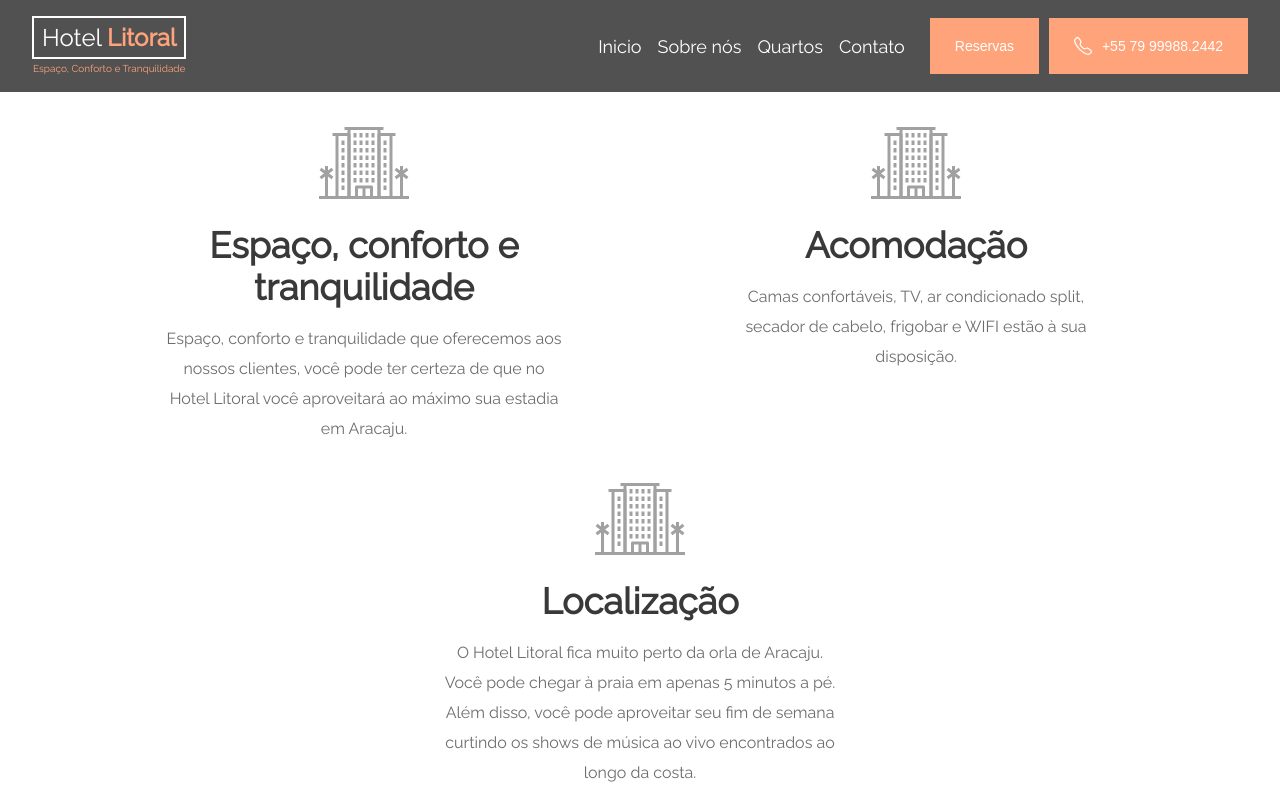
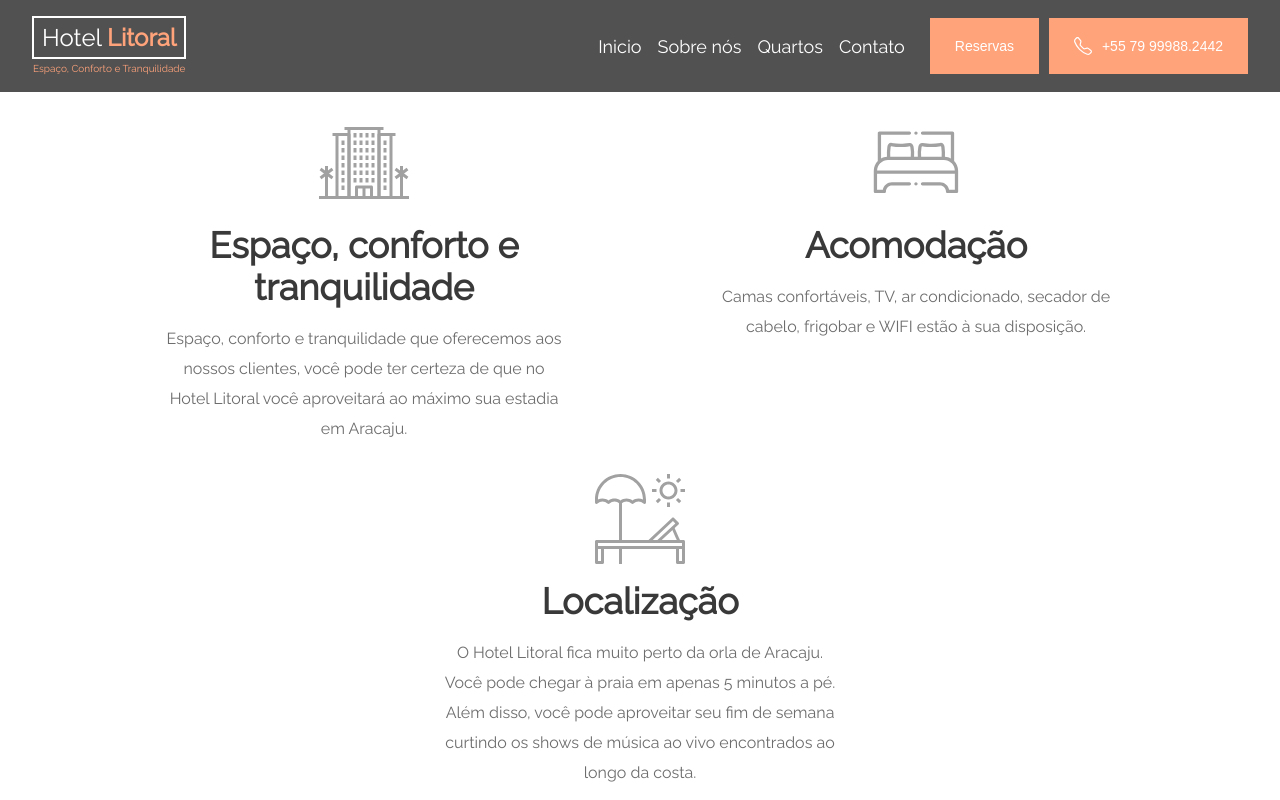
Before and after one commit to dev-lfchamorro/hotel-litoral, a React (Create React App) app: page / in a window 1280 px wide. Built offline with nearby package versions, Linux system fonts and the light colour scheme.

Commit message:
Feature component was implemented on Home component

```diff
--- a/src/views/Home/index.tsx
+++ b/src/views/Home/index.tsx
@@ -1,7 +1,8 @@
 import React from "react";
+import Feature from "../../components/Feature";
 import Footer from "../../components/common/Footer";
 import Header from "../../components/common/Header";
-import { ReactComponent as IconHotel } from "../../assets/icons/hotel.svg";
+import { features } from "./constants";
 import "./styles.scss";
 
 const Home: React.FC = () => {
@@ -9,44 +10,7 @@
     <div className="home-container">
       <Header />
 
-      <div className="features-container">
-        <div className="feature-element">
-          <IconHotel className="feature-img" />
-
-          <span className="feature-title">
-            Espaço, conforto e tranquilidade
-          </span>
-
-          <span className="feature-description">
-            Espaço, conforto e tranquilidade que oferecemos aos nossos clientes,
-            você pode ter certeza de que no Hotel Litoral você aproveitará ao
-            máximo sua estadia em Aracaju.
-          </span>
-        </div>
-        <div className="feature-element">
-          <IconHotel className="feature-img" />
-
-          <span className="feature-title">Acomodação</span>
-
-          <span className="feature-description">
-            Camas confortáveis, TV, ar condicionado split, secador de cabelo,
-            frigobar e WIFI estão à sua disposição.
-          </span>
-        </div>
-
-        <div className="feature-element">
-          <IconHotel className="feature-img" />
-
-          <span className="feature-title">Localização</span>
-
-          <span className="feature-description">
-            O Hotel Litoral fica muito perto da orla de Aracaju. Você pode
-            chegar à praia em apenas 5 minutos a pé. Além disso, você pode
-            aproveitar seu fim de semana curtindo os shows de música ao vivo
-            encontrados ao longo da costa.
-          </span>
-        </div>
-      </div>
+      <Feature features={features} />
 
       <Footer />
     </div>
--- a/src/views/Home/styles.scss
+++ b/src/views/Home/styles.scss
@@ -1,69 +1,5 @@
 @import "../../assets/css/mixins.scss";
-@import "../../assets/css/colors.scss";
 
 .home-container {
   @include full-flex-dimensions;
-
-  .features-container {
-    @include flex-row-space-evenly-center;
-    align-items: flex-start;
-    flex-wrap: wrap;
-    padding: 1rem 2rem;
-    width: calc(100% - 4rem);
-
-    .feature-element {
-      align-items: center;
-      display: flex;
-      flex-direction: column;
-      gap: 1rem;
-      justify-content: center;
-      max-width: 400px;
-      padding: 10px;
-      text-align: center;
-
-      &:hover {
-        path,
-        rect,
-        polygon {
-          fill: $color-primary;
-          transition: all 200ms ease;
-        }
-      }
-
-      .feature-img {
-        height: 90px;
-        width: 90px;
-      }
-
-      .feature-title {
-        color: $color-gray-dark;
-        font-size: 36px;
-        font-weight: 600;
-      }
-
-      .feature-description {
-        color: $color-gray-soft;
-        font-size: 16px;
-        font-weight: 500;
-        line-height: 30px;
-      }
-    }
-  }
 }
-
-@include mq-medium-device {
-  .home-container {
-    .features-container .feature-element {
-      .feature-img {
-        width: 70px;
-      }
-      .feature-title {
-        font-size: 26px;
-      }
-      .feature-description {
-        font-size: 14px;
-        line-height: 22px;
-      }
-    }
-  }
-}
```
